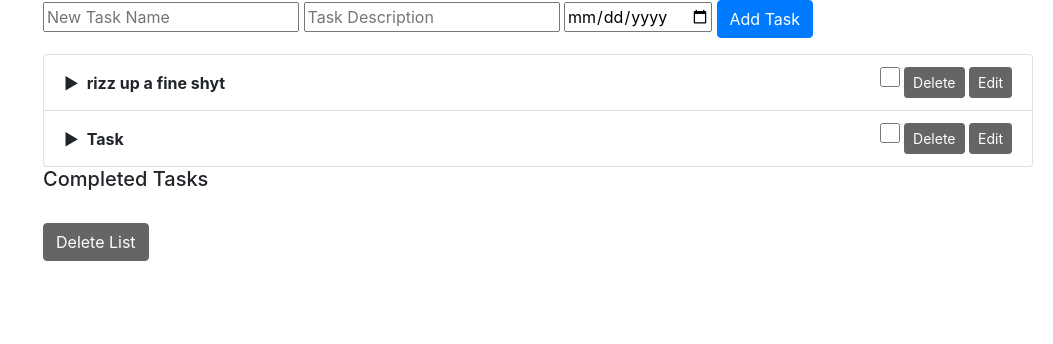
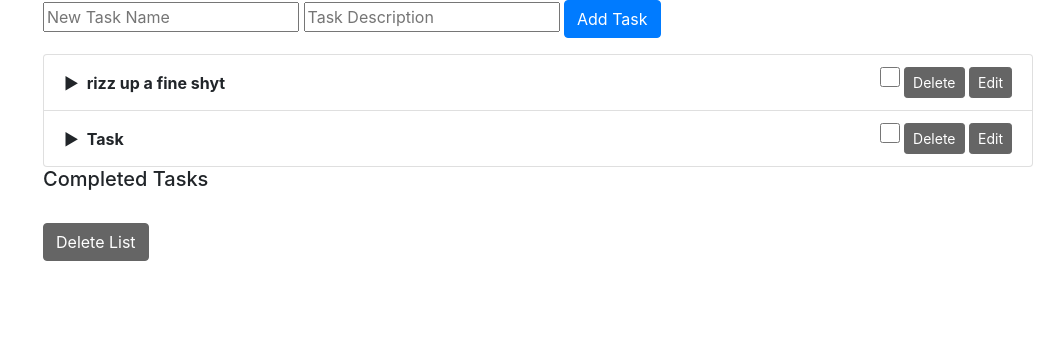
Before and after one commit to ZacSheppard/HTML, a Flask app: page /list/2 in a window 1280 px wide. Shown: the part 76-420 px from the top of the page, without its empty margins (227-1280 px from the left). Run offline with Flask 3, Linux system fonts and the light colour scheme; a user stored in the database is signed in; data comes from the database, SQL or seed files in the repository; both versions use the stored data as it was after the commit; some libraries are stand-ins or nearby versions.

Commit message:
more little fixes

```diff
--- a/Checkit/Templates/list.html
+++ b/Checkit/Templates/list.html
@@ -201,7 +201,6 @@
         <form action="{{ url_for('add_task', list_id=list.id) }}" method="post">
             <input type="text" name="task_name" placeholder="New Task Name" required>
             <input type="text" name="task_description" placeholder="Task Description">
-            <input type="date" name="task_due_date" placeholder="Due Date">
             <button type="submit" class="btn btn-primary">Add Task</button>
         </form>
         <ul class="list-group mt-3">
@@ -224,8 +223,6 @@
                     </div>
                     <div class="task-details">
                         {{ task.description if task.description else '🦗' }}
-                        <br>
-                        <strong>Due Date:</strong> {{ task.due_date if task.due_date else 'No due date' }}
                     </div>
                 </li>
             {% endfor %}
@@ -252,8 +249,6 @@
                         </div>
                         <div class="task-details">
                             {{ task.description if task.description else '🦗' }}
-                            <br>
-                            <strong>Due Date:</strong> {{ task.due_date if task.due_date else 'No due date' }}
                         </div>
                     </li>
                 {% endfor %}
@@ -310,10 +305,6 @@
                         <div class="form-group">
                             <label for="task_description{{ task.id }}">Task Description</label>
                             <input type="text" class="form-control" id="task_description{{ task.id }}" name="task_description" value="{{ task.description }}">
-                        </div>
-                        <div class="form-group">
-                            <label for="task_due_date{{ task.id }}">Due Date</label>
-                            <input type="date" class="form-control" id="task_due_date{{ task.id }}" name="task_due_date" value="{{ task.due_date }}">
                         </div>
                     </div>
                     <div class="modal-footer">
@@ -374,6 +365,14 @@
                 changeTheme(savedTheme);
             }
         });
+
+        // Function to toggle the visibility of task details
+        function toggleTaskDetails(element) {
+            const details = element.parentElement.parentElement.nextElementSibling;
+            const isOpen = details.style.maxHeight && details.style.maxHeight !== '0px';
+            details.style.maxHeight = isOpen ? '0px' : details.scrollHeight + 'px';
+            element.classList.toggle('open', !isOpen);
+        }
     </script>
     <style>
         .larger-checkbox {
--- a/Checkit/app.py
+++ b/Checkit/app.py
@@ -19,7 +19,7 @@ class List(db.Model):
     id = db.Column(db.Integer, primary_key=True)  # Primary key
     name = db.Column(db.String(150), nullable=False)  # List name field
     user_id = db.Column(db.Integer, db.ForeignKey('user.id'), nullable=False)  # Foreign key to User
-    tasks = db.relationship('Task', backref='list', lazy=True)  # Relationship to Task
+    tasks = db.relationship('Task', backref='list', lazy=True, cascade="all, delete-orphan")  # Relationship to Task with cascade delete
 
 # Define the Task model
 class Task(db.Model):
@@ -31,18 +31,18 @@ class Task(db.Model):
 
 # Define the LastList model to keep track of the last accessed list
 class LastList(db.Model):
-    id = db.Column(db.Integer, primary_key=True)  # Primary key
-    user_id = db.Column(db.Integer, db.ForeignKey('user.id'), nullable=False)  # Foreign key to User
-    list_id = db.Column(db.Integer, db.ForeignKey('list.id'), nullable=False)  # Foreign key to List
+    id = db.Column(db.Integer, primary_key=True)
+    user_id = db.Column(db.Integer, db.ForeignKey('user.id'), nullable=False)
+    list_id = db.Column(db.Integer, db.ForeignKey('list.id'), nullable=False)
 
-# Route for the start page
 @app.route('/')
 def startpage():
+    # Render the start page
     return render_template('startpage.html')
 
-# Route for signing in
 @app.route('/signin', methods=['GET', 'POST'])
 def signin():
+    # Handle user sign-in
     if request.method == 'POST':
         username = request.form.get('username')
         password = request.form.get('password')
@@ -59,9 +59,9 @@ def signin():
             flash('Login failed. Check your username and/or password', 'danger')
     return render_template('signin.html')
 
-# Route for signing up
 @app.route('/signup', methods=['GET', 'POST'])
 def signup():
+    # Handle user sign-up
     if request.method == 'POST':
         username = request.form.get('username')
         password = request.form.get('password')
@@ -77,9 +77,9 @@ def signup():
         return redirect(url_for('signin'))
     return render_template('signup.html')
 
-# Route for the dashboard
 @app.route('/dashboard')
 def dashboard():
+    # Render the dashboard page
     if 'user_id' not in session:
         flash('Please log in to access the dashboard.', 'danger')
         return redirect(url_for('signin'))
@@ -87,9 +87,9 @@ def dashboard():
     lists = List.query.filter_by(user_id=user_id).all()
     return render_template('dashboard.html', username=session.get('username'), lists=lists)
 
-# Route for viewing a specific list
 @app.route('/list/<int:list_id>')
 def view_list(list_id):
+    # Render the list page for a specific list
     if 'user_id' not in session:
         flash('Please log in to access the list.', 'danger')
         return redirect(url_for('signin'))
@@ -105,9 +105,9 @@ def view_list(list_id):
     lists = List.query.filter_by(user_id=user_id).all()
     return render_template('list.html', list=list_, lists=lists, username=session.get('username'))
 
-# Route for adding a new list
 @app.route('/add_list', methods=['POST'])
 def add_list():
+    # Handle adding a new list
     if 'user_id' not in session:
         flash('Please log in to add a list.', 'danger')
         return redirect(url_for('signin'))
@@ -126,9 +126,9 @@ def add_list():
     flash('List added successfully!', 'success')
     return redirect(url_for('view_list', list_id=new_list.id))
 
-# Route for adding a new task to a list
 @app.route('/add_task/<int:list_id>', methods=['POST'])
 def add_task(list_id):
+    # Handle adding a new task to a specific list
     if 'user_id' not in session:
         flash('Please log in to add a task.', 'danger')
         return redirect(url_for('signin'))
@@ -140,9 +140,9 @@ def add_task(list_id):
     flash('Task added successfully!', 'success')
     return redirect(url_for('view_list', list_id=list_id))
 
-# Route for deleting a task
 @app.route('/delete_task/<int:task_id>', methods=['POST'])
 def delete_task(task_id):
+    # Handle deleting a task
     if 'user_id' not in session:
         flash('Please log in to delete a task.', 'danger')
         return redirect(url_for('signin'))
@@ -153,9 +153,9 @@ def delete_task(task_id):
     flash('Task deleted successfully!', 'success')
     return redirect(url_for('view_list', list_id=list_id))
 
-# Route for toggling the completion status of a task
 @app.route('/toggle_task/<int:task_id>', methods=['POST'])
 def toggle_task(task_id):
+    # Handle toggling the completion status of a task
     if 'user_id' not in session:
         flash('Please log in to update a task.', 'danger')
         return redirect(url_for('signin'))
@@ -165,9 +165,9 @@ def toggle_task(task_id):
     flash('Task updated successfully!', 'success')
     return redirect(url_for('view_list', list_id=task.list_id))
 
-# Route for deleting a list
 @app.route('/delete_list/<int:list_id>', methods=['POST'])
 def delete_list(list_id):
+    # Handle deleting a list
     if 'user_id' not in session:
         flash('Please log in to delete a list.', 'danger')
         return redirect(url_for('signin'))
@@ -175,11 +175,23 @@ def delete_list(list_id):
     db.session.delete(list_)
     db.session.commit()
     flash('List deleted successfully!', 'success')
-    return redirect(url_for('dashboard'))
 
-# Route for editing a task
+    # Check if there are any remaining lists
+    user_id = session['user_id']
+    remaining_lists = List.query.filter_by(user_id=user_id).all()
+    if remaining_lists:
+        # Redirect to the second remaining list if the first list is deleted
+        if remaining_lists[0].id == list_id and len(remaining_lists) > 1:
+            return redirect(url_for('view_list', list_id=remaining_lists[1].id))
+        else:
+            return redirect(url_for('view_list', list_id=remaining_lists[0].id))
+    else:
+        # Redirect to the dashboard if no lists remain
+        return redirect(url_for('dashboard'))
+
 @app.route('/edit_task/<int:task_id>', methods=['POST'])
 def edit_task(task_id):
+    # Handle editing a task
     if 'user_id' not in session:
         flash('Please log in to edit a task.', 'danger')
         return redirect(url_for('signin'))
@@ -190,15 +202,14 @@ def edit_task(task_id):
     flash('Task updated successfully!', 'success')
     return redirect(url_for('view_list', list_id=task.list_id))
 
-# Route for logging out
 @app.route('/logout')
 def logout():
+    # Handle user logout
     session.pop('user_id', None)
     session.pop('username', None)
     flash('You have been logged out.', 'success')
     return redirect(url_for('startpage'))
 
-# Main entry point of the application
 if __name__ == '__main__':
     with app.app_context():
         db.create_all()  # Create database tables if they don't exist
```
Also changed, not shown: Checkit/instance/users.db.
